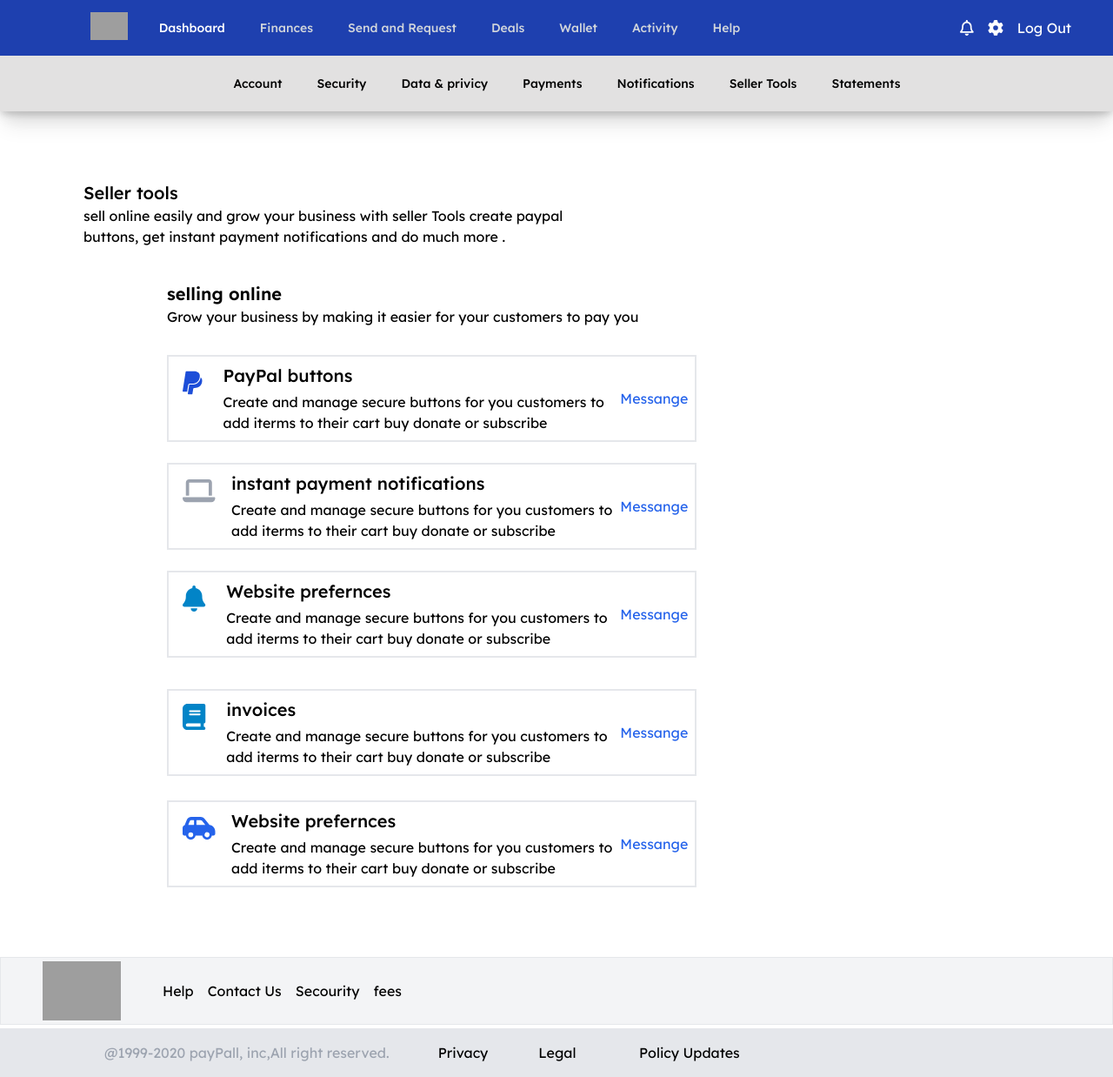
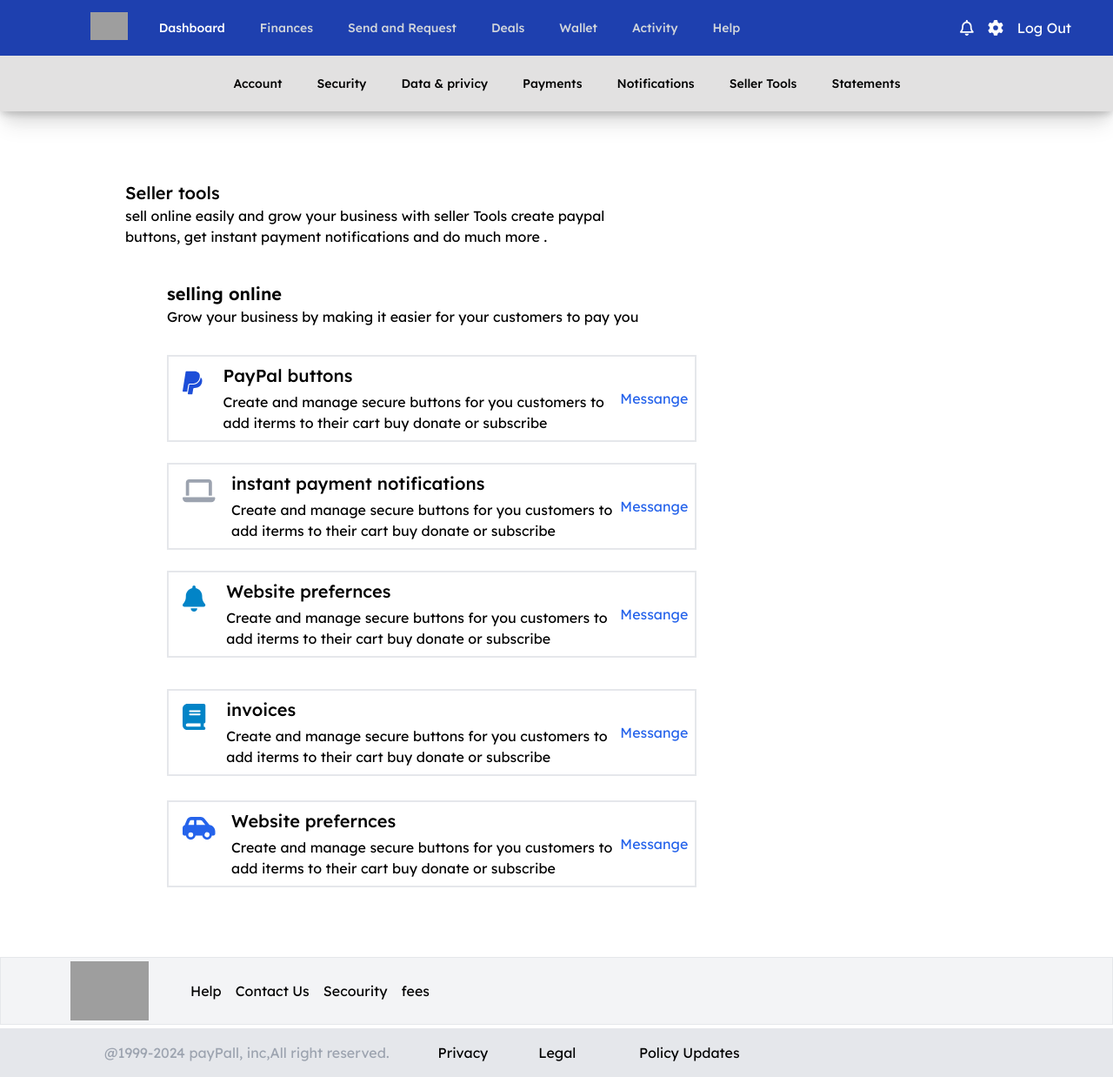
Before and after one commit to hridayroy19/job-task-webpage-design, a React (Create React App) app: page /dashboard/sellTols in a window 1280 px wide. Shown: the whole page at 87% size. Built offline with nearby package versions, Linux system fonts and the light colour scheme; grey boxes are pictures that could not be loaded; a web font is replaced by a local one.

Commit message:
all works done

```diff
--- a/src/Footer.js
+++ b/src/Footer.js
@@ -2,7 +2,7 @@
 const Footer = () => {
   return (
     <div className="">
-      <footer className=" bg-gray-100 border  py-1 lg:px-12 mt-10  ">
+      <footer className=" bg-gray-100 border  py-1 lg:px-20  mt-10  ">
         <div className=" flex items-center lg:gap-12">
           <img
             src="https://i.ibb.co/26dPy52/kisspng-paypal-logo-payment-business-sales-5af84e85b30c26-5507677615262224697334-1.png"
@@ -20,7 +20,7 @@
       <div className=" p-4 bg-base-300 w-full lg:px-[120px] md:px-11 px-3 bg-gray-200  mt-1">
         <div className=" flex  gap-14 items-center">
           <p className="text-gray-400">
-            @1999-2020 payPall, inc,All right reserved.
+            @1999-2024 payPall, inc,All right reserved.
           </p>
           <div className="grid md:grid-cols-3 grid-cols-2">
             <a href="">Privacy</a>
--- a/src/Navbar.js
+++ b/src/Navbar.js
@@ -44,8 +44,8 @@
                  <Link to={"/"}>
                  <div className="flex flex-shrink-0 md:ml-14 items-center">
                     <img
-                      className="h-8 w-auto"
-                      src="https://i.ibb.co/26dPy52/kisspng-paypal-logo-payment-business-sales-5af84e85b30c26-5507677615262224697334-1.png"
+                      className="h-8 text-white w-auto"
+                      src="https://i.ibb.co/5vjZjJX/Pay-Pal-icon-white-png-vertical.png"
                       alt="logo"
                     />
                   </div></Link>
--- a/src/dashboard/SellerTools.js
+++ b/src/dashboard/SellerTools.js
@@ -4,8 +4,8 @@
 const SellerTools = () => {
   return (
     <>
-      <div>
-        <h1 className="text-xl text-black font-medium"> Seller tools </h1>
+      <div className="px-12">
+        <h1 className="text-xl  text-black font-medium"> Seller tools </h1>
         <p>
           sell online easily and grow your business with seller Tools create
           paypal <br /> buttons, get instant payment notifications and do much
```
